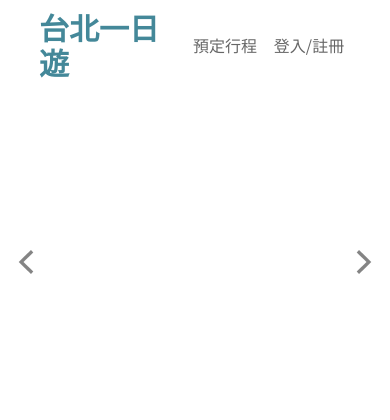
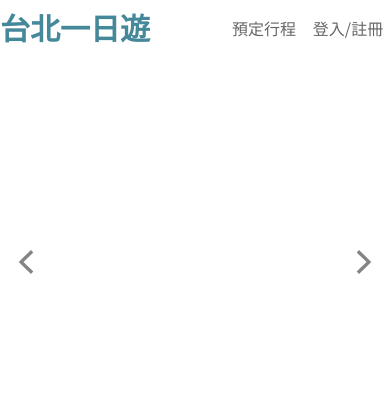
Before and after one commit to zabeth16/taipei-day-trip, a Flask app: template templates/attraction.html in a window 390 px wide. Shown: the top 420 px of the page. Run offline with Flask 2, Linux system fonts and the light colour scheme; the template is opened without the code that fills it, so the values that code supplies are empty; data comes from the database, SQL or seed files in the repository.

Commit message:
03-3 revise the logo font-size

```diff
--- a/static/css/attraction.css
+++ b/static/css/attraction.css
@@ -448,7 +448,7 @@ hr{
 @media (max-width:1200px){
 
     .nav_bar{
-        width: 80%;
+        width: 90%;
     }
 
 
@@ -492,6 +492,12 @@ hr{
 
 
 @media (max-width:600px){
+    .nav_bar{
+        width: 100%;
+    }
+
+
+
     .section{
 
         width: 100%;
@@ -518,3 +524,10 @@ hr{
 
 
 }
+
+
+@media (max-width:360px){
+    .nav_title{
+        font-size: 25px;
+    }
+}
```
